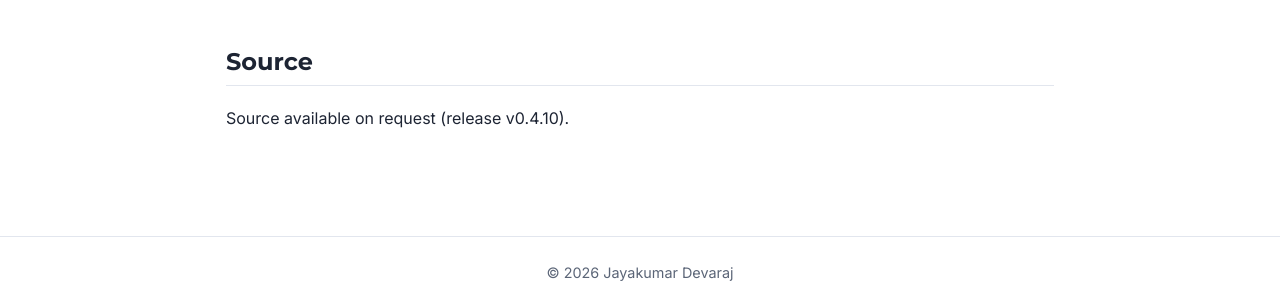
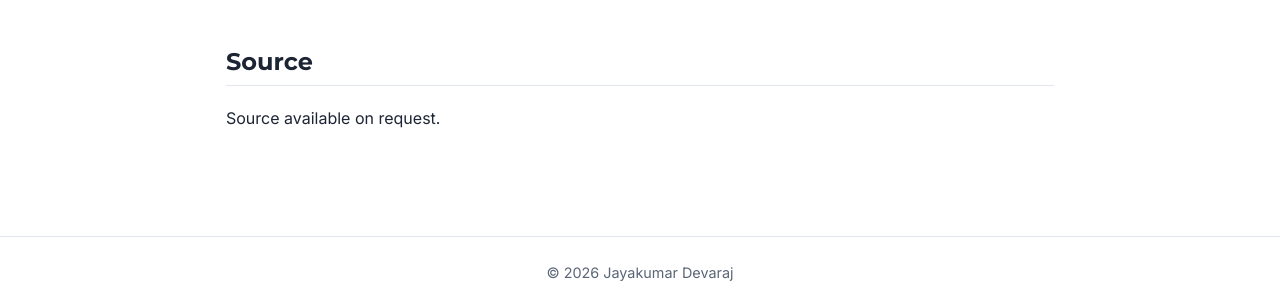
Before and after one commit to jayakumar-devaraj/jayakumar-devaraj.github.io, a Jekyll site: the page built from work/cobol-modernizer.md, in a window 1280 px wide and 900 px high, scrolled down 3670 px. Shown: the part 586-886 px from the top of the window. Built offline with Jekyll 4.4.1, drawn with Linux system fonts in a browser that asks for light colours.

Commit message:
Drop the release tag from the COBOL source line

```diff
--- a/work/cobol-modernizer.md
+++ b/work/cobol-modernizer.md
@@ -66,4 +66,4 @@ Every model call goes through one client that owns backend choice, timeout, boun
 
 ## Source
 
-Source available on request (release v0.4.10).
+Source available on request.
```
